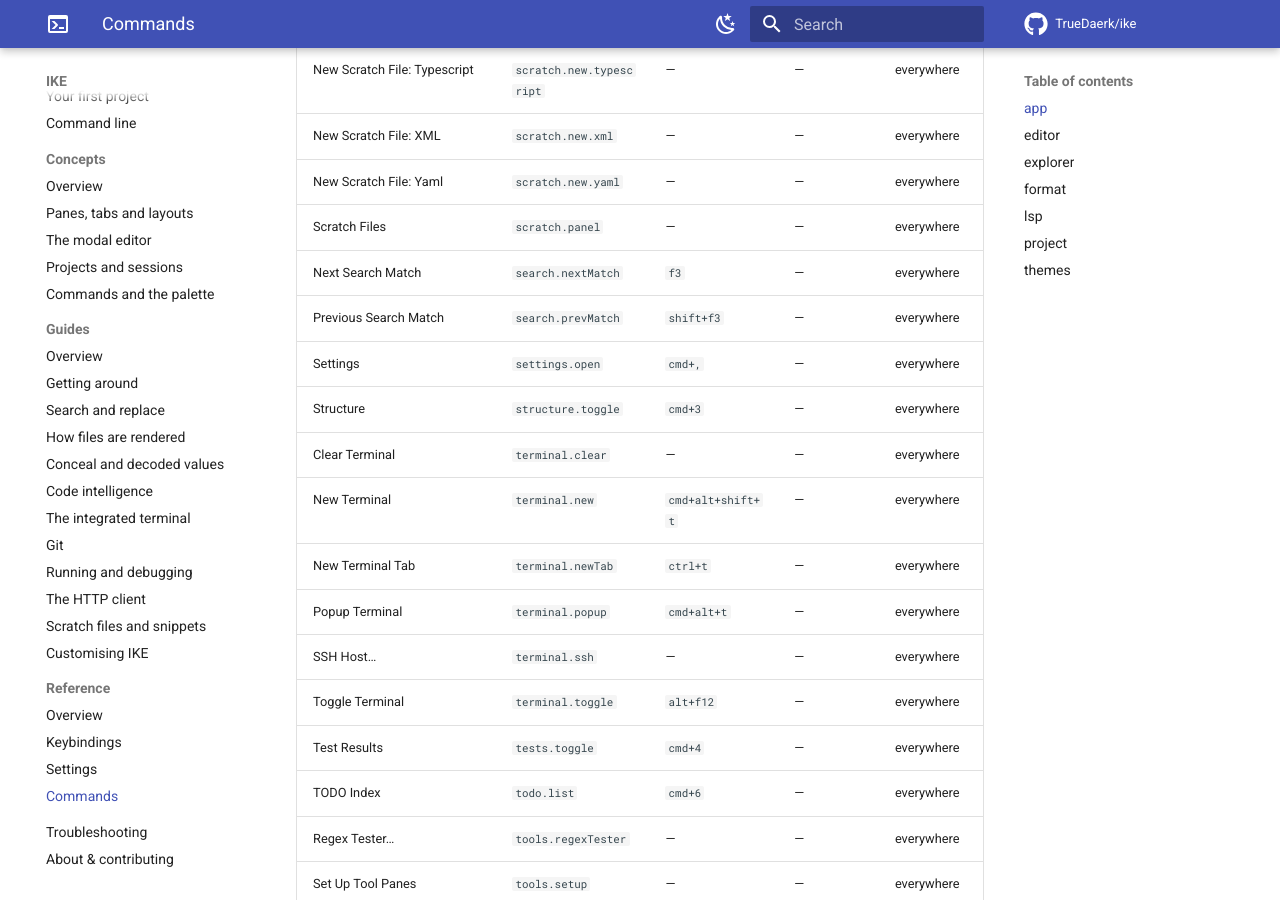
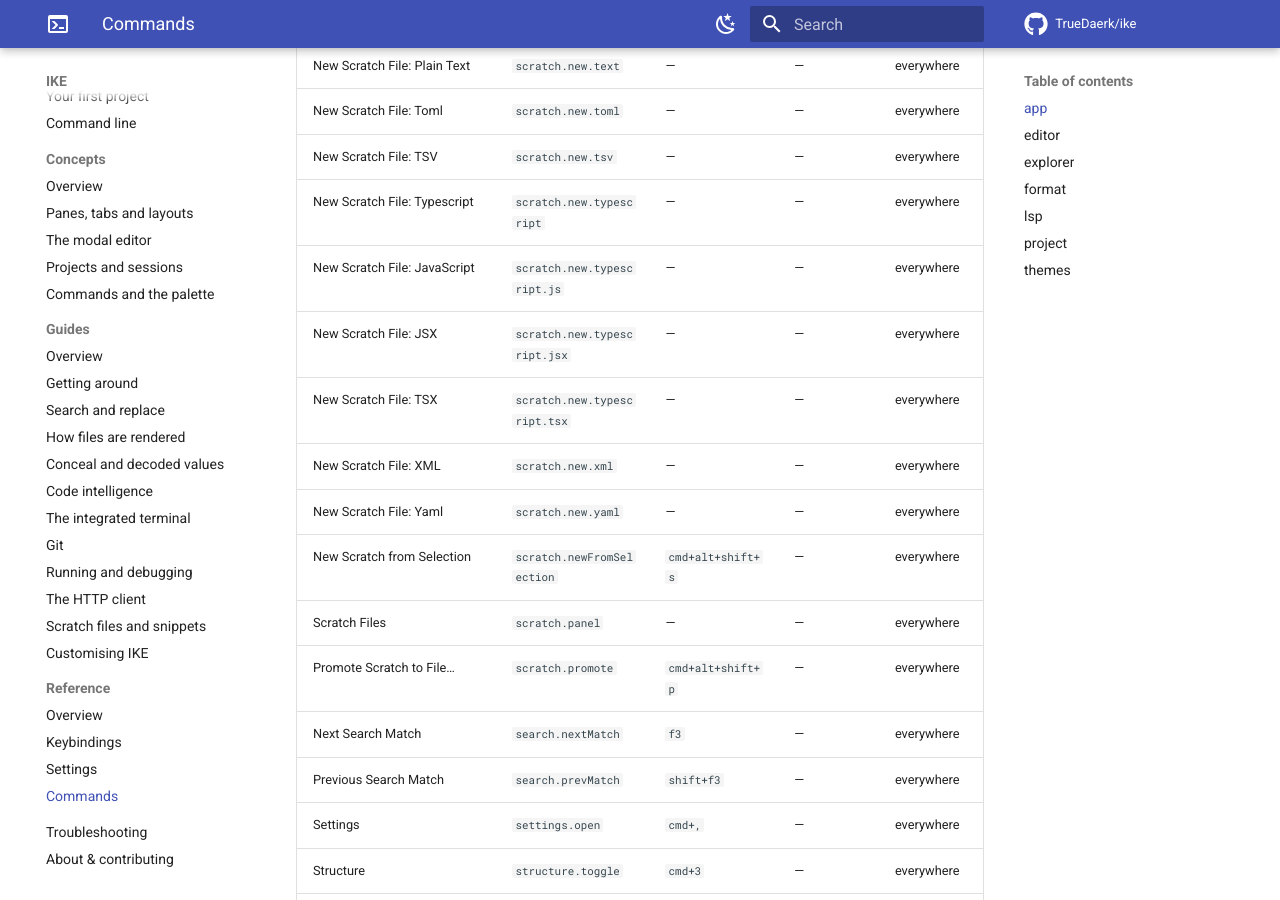
Before and after one commit to TrueDaerk/ike, an MkDocs documentation site: the page built from userdocs/reference/commands.md, in a window 1280 px wide and 900 px high, scrolled down 10822 px. Built offline with MkDocs 1.6.1 and Material for MkDocs 9.7.7, drawn with Linux system fonts in a browser that asks for light colours; comment, search, counter and statistics services are not loaded; some of the changed text lies outside the part shown.

Commit message:
docs(reference): regenerate command/keybinding docs (drift from #2333/#2339)
The drift check on main has been red since the scratch commands of #2333
and #2339 merged without a docgen run; regenerated here to unblock.

Co-Authored-By: Claude Fable 5 <noreply@anthropic.com>

```diff
--- a/userdocs/reference/commands.md
+++ b/userdocs/reference/commands.md
@@ -196,6 +196,8 @@ bring their own.
 | Manage Scratch Files… | `scratch.manage` | — | — | everywhere |
 | New Scratch File… | `scratch.new` | `cmd+shift+n` | — | everywhere |
 | New Scratch File: CSS | `scratch.new.css` | — | — | everywhere |
+| New Scratch File: Less | `scratch.new.css.less` | — | — | everywhere |
+| New Scratch File: SCSS | `scratch.new.css.scss` | — | — | everywhere |
 | New Scratch File: CSV | `scratch.new.csv` | — | — | everywhere |
 | New Scratch File: Dockerfile | `scratch.new.dockerfile` | — | — | everywhere |
 | New Scratch File: GO | `scratch.new.go` | — | — | everywhere |
@@ -214,9 +216,14 @@ bring their own.
 | New Scratch File: Toml | `scratch.new.toml` | — | — | everywhere |
 | New Scratch File: TSV | `scratch.new.tsv` | — | — | everywhere |
 | New Scratch File: Typescript | `scratch.new.typescript` | — | — | everywhere |
+| New Scratch File: JavaScript | `scratch.new.typescript.js` | — | — | everywhere |
+| New Scratch File: JSX | `scratch.new.typescript.jsx` | — | — | everywhere |
+| New Scratch File: TSX | `scratch.new.typescript.tsx` | — | — | everywhere |
 | New Scratch File: XML | `scratch.new.xml` | — | — | everywhere |
 | New Scratch File: Yaml | `scratch.new.yaml` | — | — | everywhere |
+| New Scratch from Selection | `scratch.newFromSelection` | `cmd+alt+shift+s` | — | everywhere |
 | Scratch Files | `scratch.panel` | — | — | everywhere |
+| Promote Scratch to File… | `scratch.promote` | `cmd+alt+shift+p` | — | everywhere |
 | Next Search Match | `search.nextMatch` | `f3` | — | everywhere |
 | Previous Search Match | `search.prevMatch` | `shift+f3` | — | everywhere |
 | Settings | `settings.open` | `cmd+,` | — | everywhere |
```
Also changed, not shown: userdocs/reference/keybindings.md (+2 -0 lines).
